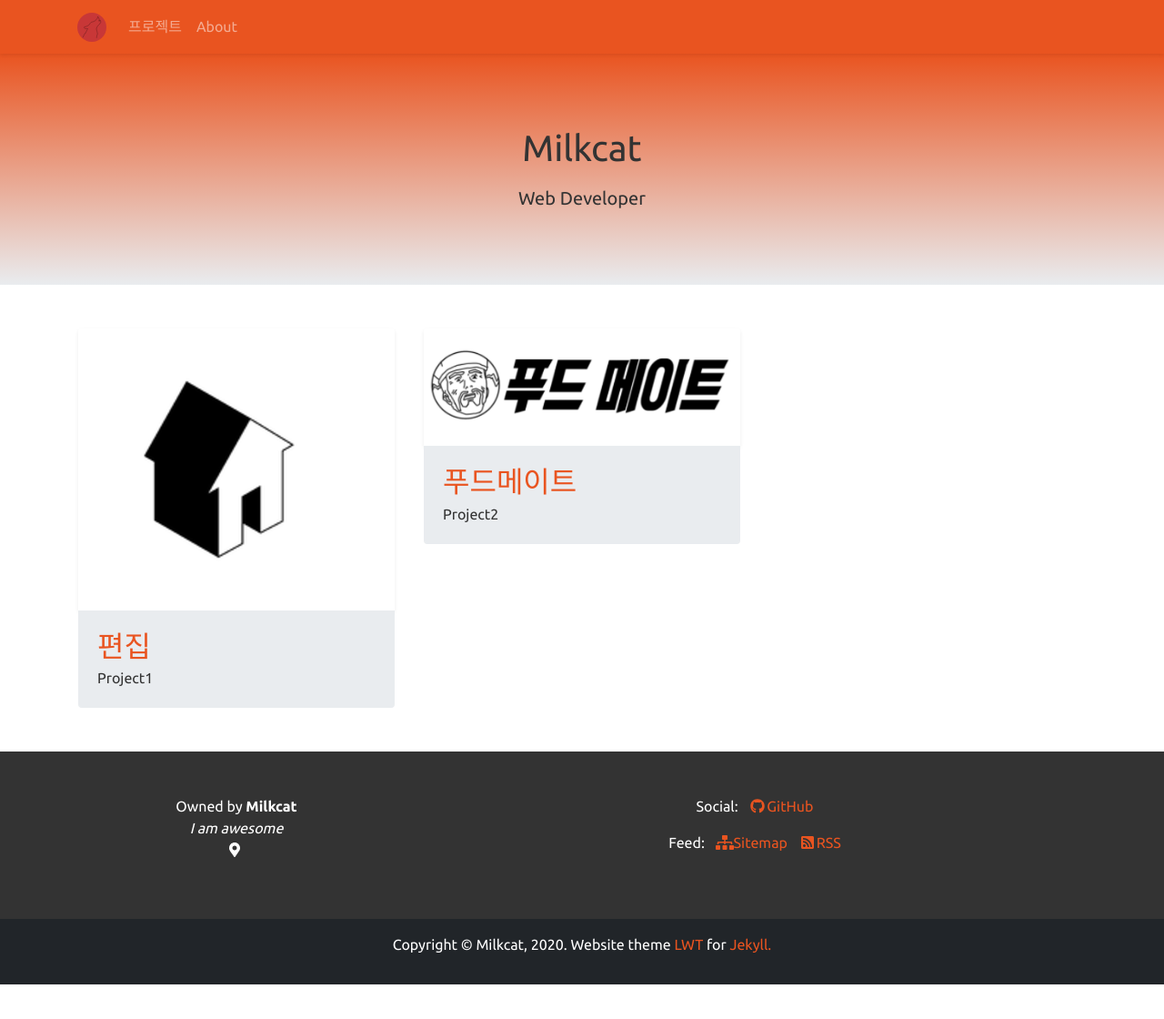
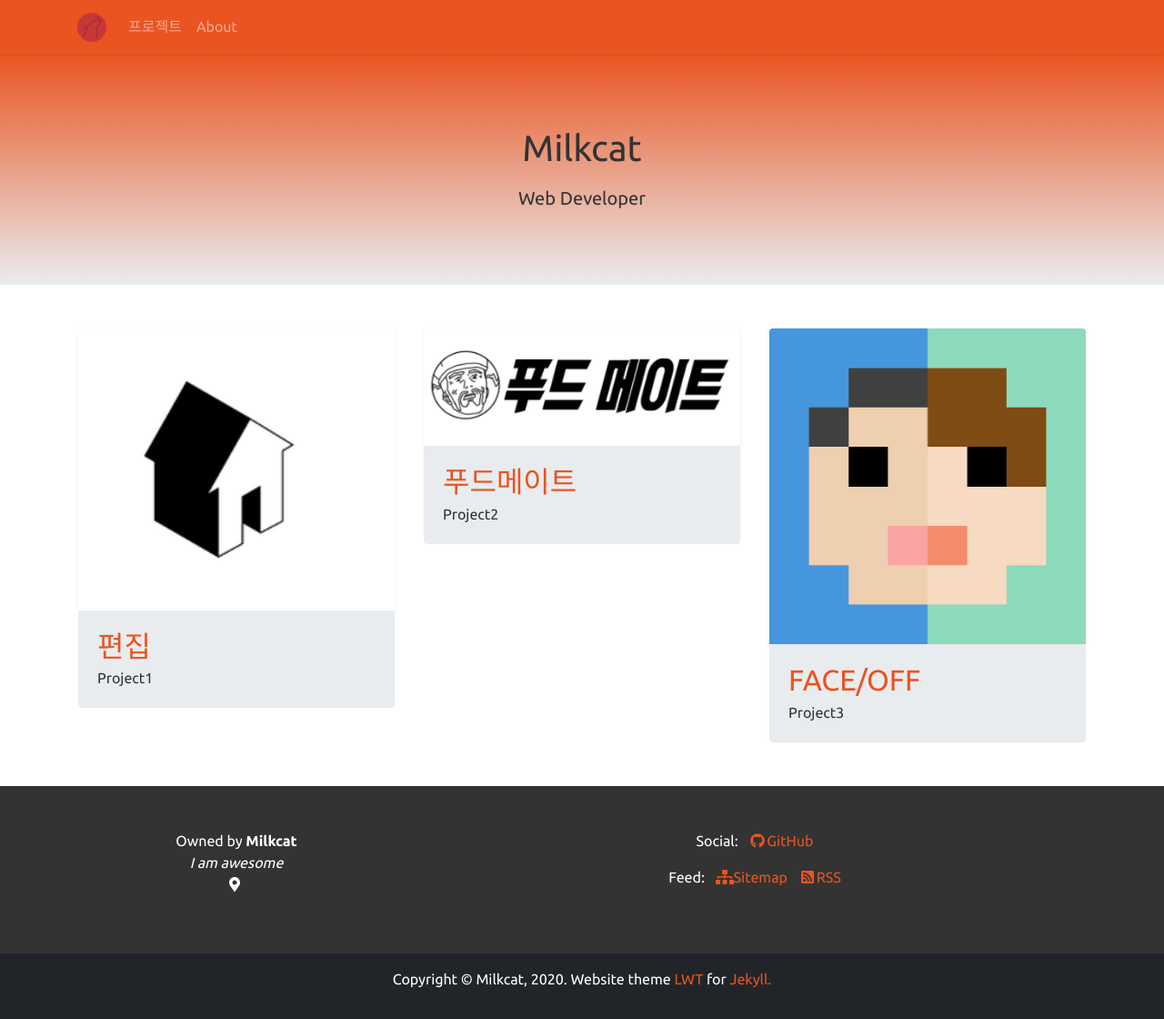
Before and after one commit to milkcat1994/milkcat1994.github.io, a Jekyll site: the page built from index.html, in a window 1280 px wide. Shown: the whole page at 91% size. Built offline with Jekyll 4.4.1, drawn with Linux system fonts in a browser that asks for light colours; the list of posts is cut into pages by our own code; before the commit the page ends 1082 px from its top, so only the background shows below that.

```diff
--- a/index.html
+++ b/index.html
@@ -11,6 +11,12 @@ feature_rows:
       url: "https://github.com/milkcat1994/SSAFYPJT_2"
       title: '푸드메이트'
       excerpt: "Project2"
+    - img_path: "PJT3.png"
+      img_alt: ''
+      url: "https://github.com/milkcat1994/SSAFYPJT_3"
+      title: 'FACE/OFF'
+      excerpt: "Project3"
+
 ---
 
 {%- assign action_btn = page.action_btn[0] -%}
```
Also changed, not shown: assets/images/PJT3.png (added).
